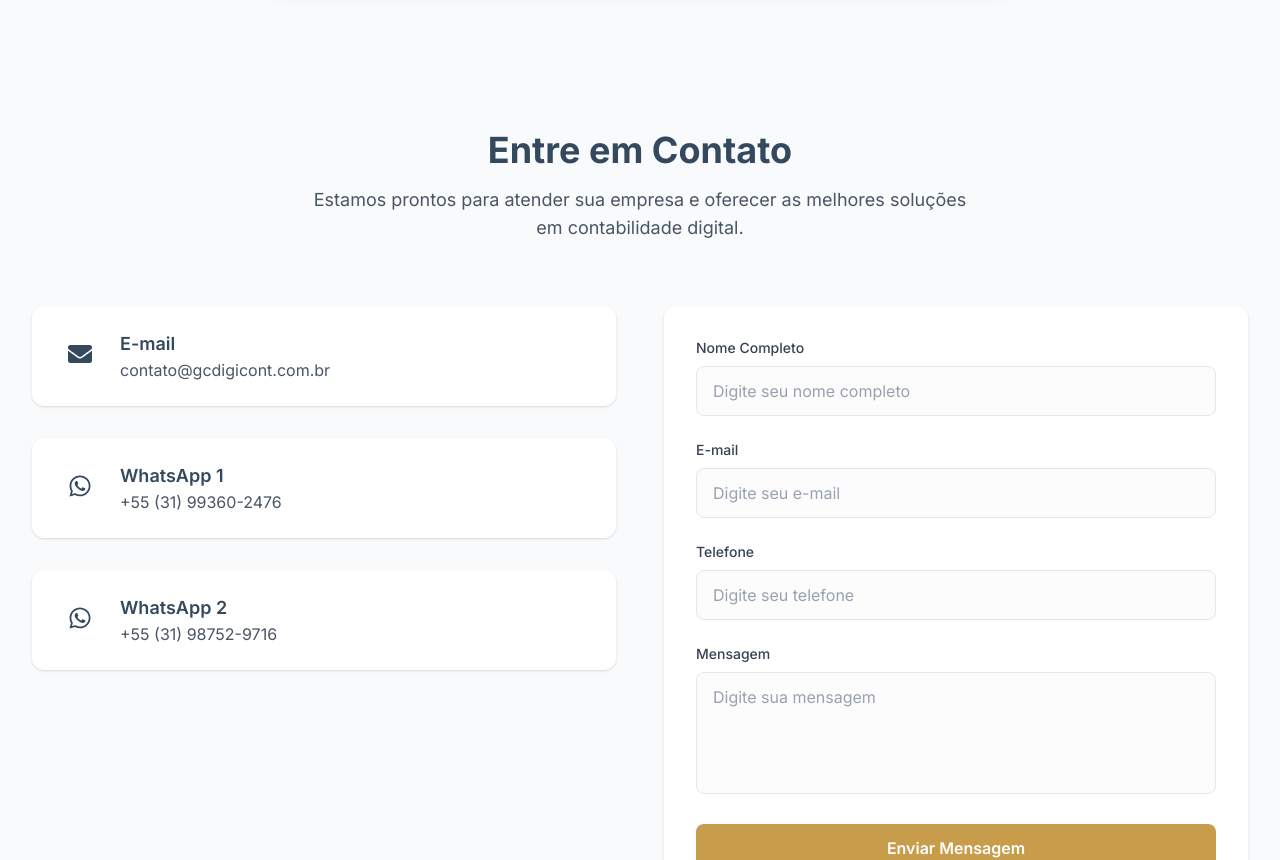
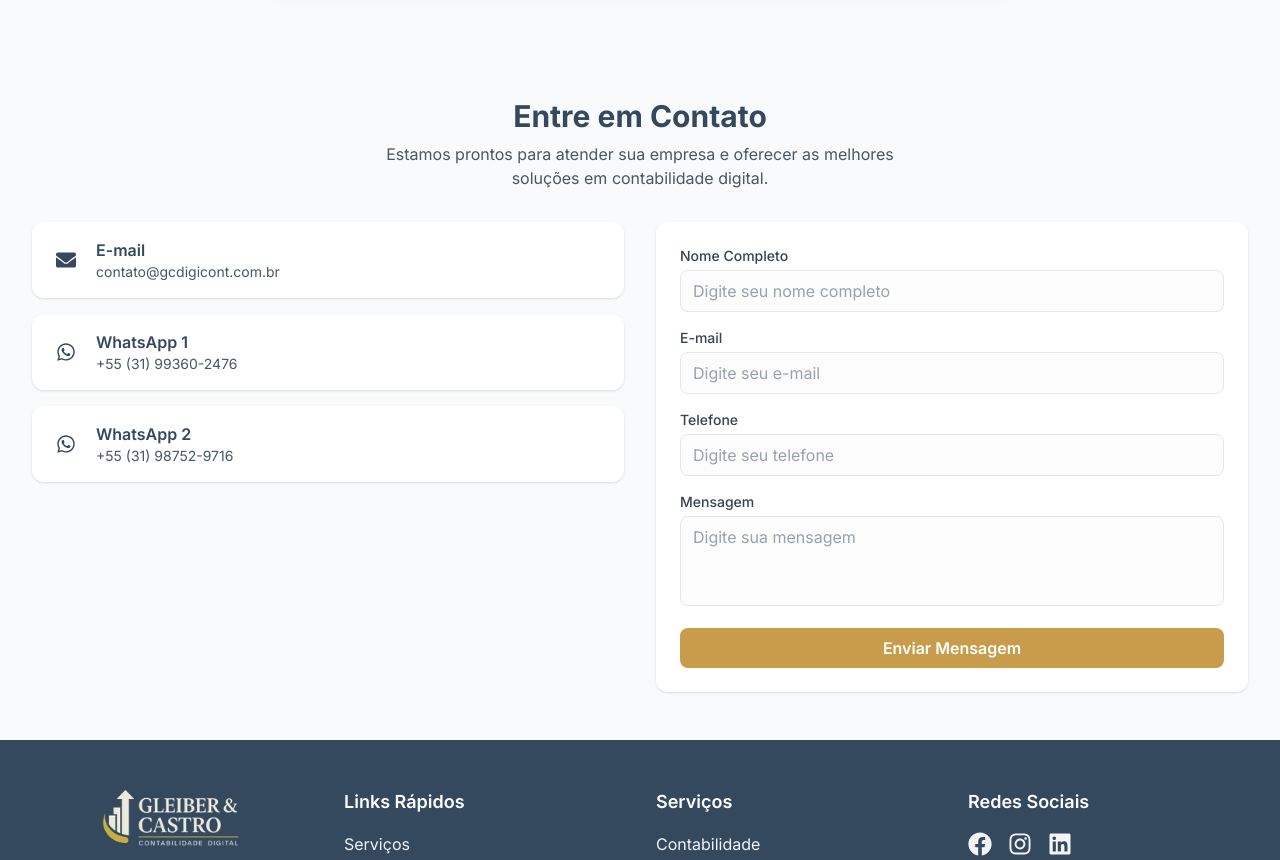
Before and after one commit to diogocoutinho/gcdigicont2, a Next.js app: page / in a window 1280 px wide. Shown: the part 2440-3300 px from the top of the page. Built offline with nearby package versions, Linux system fonts and the light colour scheme.

Commit message:
Enhance deployment workflow by adding EmailJS configuration secrets; update Contact component styles for improved layout and accessibility.

```diff
--- a/src/components/Contact.tsx
+++ b/src/components/Contact.tsx
@@ -65,57 +65,59 @@ export default function Contact() {
   };
 
   return (
-    <section id="contato" className="py-20 bg-gray-50">
+    <section id="contato" className="py-12 bg-gray-50">
       <div className="container mx-auto px-4 sm:px-6 lg:px-8">
-        <div className="text-center mb-16">
-          <h2 className="text-3xl sm:text-4xl font-bold text-light mb-4">
+        <div className="text-center mb-8">
+          <h2 className="text-2xl sm:text-3xl font-bold text-light mb-2">
             Entre em Contato
           </h2>
-          <p className="text-lg text-gray-600 max-w-2xl mx-auto">
+          <p className="text-base text-gray-600 max-w-xl mx-auto">
             Estamos prontos para atender sua empresa e oferecer as melhores
             soluções em contabilidade digital.
           </p>
         </div>
 
-        <div className="grid grid-cols-1 lg:grid-cols-2 gap-12">
+        <div className="grid grid-cols-1 lg:grid-cols-2 gap-8">
           {/* Contact Information */}
-          <div className="space-y-8">
-            <div className="bg-white p-6 rounded-xl shadow-sm hover:shadow-md transition-shadow duration-300">
-              <div className="flex items-start space-x-4">
-                <div className="bg-primary/10 p-3 rounded-lg text-light">
-                  <FaEnvelope className="w-6 h-6" />
+          <div className="space-y-4">
+            <div className="bg-white p-4 rounded-xl shadow-sm hover:shadow-md transition-shadow duration-300">
+              <div className="flex items-center space-x-3">
+                <div className="bg-primary/10 p-2 rounded-lg text-light">
+                  <FaEnvelope className="w-5 h-5" />
                 </div>
                 <div>
-                  <h3 className="text-lg font-semibold text-light">E-mail</h3>
-                  <p className="text-gray-600">contato@gcdigicont.com.br</p>
+                  <h3 className="text-base font-semibold text-light">E-mail</h3>
+                  <p className="text-sm text-gray-600">
+                    contato@gcdigicont.com.br
+                  </p>
                 </div>
               </div>
             </div>
 
-            <div className="bg-white p-6 rounded-xl shadow-sm hover:shadow-md transition-shadow duration-300">
-              <div className="flex items-start space-x-4">
-                <div className="bg-primary/10 p-3 rounded-lg text-light">
-                  <FaWhatsapp className="w-6 h-6" />
+            <div className="bg-white p-4 rounded-xl shadow-sm hover:shadow-md transition-shadow duration-300">
+              <div className="flex items-center space-x-3">
+                <div className="bg-primary/10 p-2 rounded-lg text-light">
+                  <FaWhatsapp className="w-5 h-5" />
                 </div>
                 <div>
-                  <h3 className="text-lg font-semibold text-light">
+                  <h3 className="text-base font-semibold text-light">
                     WhatsApp 1
                   </h3>
-                  <p className="text-gray-600">+55 (31) 99360-2476</p>
+                  <p className="text-sm text-gray-600">+55 (31) 99360-2476</p>
                 </div>
               </div>
             </div>
 
-            <div className="bg-white p-6 rounded-xl shadow-sm hover:shadow-md transition-shadow duration-300">
-              <div className="flex items-start space-x-4">
-                <div className="bg-primary/10 p-3 rounded-lg text-light">
-                  <FaWhatsapp className="w-6 h-6" />
+            <div className="bg-white p-4 rounded-xl shadow-sm hover:shadow-md transition-shadow duration-300">
+              <div className="flex items-center space-x-3">
+                <div className="bg-primary/10 p-2 rounded-lg text-light">
+                  <FaWhatsapp className="w-5 h-5" />
                 </div>
                 <div>
-                  <h3 className="text-lg font-semibold text-light">
+                  <h3 className="text-base font-semibold text-light">
                     WhatsApp 2
                   </h3>
-                  <p className="text-gray-600">+55 (31) 98752-9716</p>
+                  <p className="text-sm text-gray-600">+55 (31) 98752-9716</p>
                 </div>
               </div>
             </div>
@@ -124,11 +126,11 @@ export default function Contact() {
           {/* Contact Form */}
           <form
             onSubmit={handleSubmit}
-            className="bg-white p-8 rounded-xl shadow-sm space-y-6"
+            className="bg-white p-6 rounded-xl shadow-sm space-y-4"
           >
             {submitStatus.type && (
               <div
-                className={`p-4 rounded-lg ${
+                className={`p-3 rounded-lg text-sm ${
                   submitStatus.type === "success"
                     ? "bg-green-50 text-green-800"
                     : "bg-red-50 text-red-800"
@@ -138,98 +140,90 @@ export default function Contact() {
               </div>
             )}
 
-            <div className="space-y-2">
+            <div className="space-y-1">
               <label
                 htmlFor="name"
                 className="block text-sm font-medium text-gray-700"
               >
                 Nome Completo
               </label>
-              <div className="relative">
               <input
                 type="text"
                 id="name"
                 name="name"
                 value={formData.name}
                 onChange={handleChange}
-                  className="w-full px-4 py-3 rounded-lg border border-gray-200 focus:border-primary focus:ring-2 focus:ring-primary/20 transition-all duration-200 bg-gray-50/50 placeholder-gray-400 text-gray-700"
+                className="w-full px-3 py-2 rounded-lg border border-gray-200 focus:border-primary focus:ring-2 focus:ring-primary/20 transition-all duration-200 bg-gray-50/50 placeholder-gray-400 text-gray-700"
                 placeholder="Digite seu nome completo"
                 required
                 disabled={isSubmitting}
               />
             </div>
-            </div>
 
-            <div className="space-y-2">
+            <div className="space-y-1">
               <label
                 htmlFor="email"
                 className="block text-sm font-medium text-gray-700"
               >
                 E-mail
               </label>
-              <div className="relative">
               <input
                 type="email"
                 id="email"
                 name="email"
                 value={formData.email}
                 onChange={handleChange}
-                  className="w-full px-4 py-3 rounded-lg border border-gray-200 focus:border-primary focus:ring-2 focus:ring-primary/20 transition-all duration-200 bg-gray-50/50 placeholder-gray-400 text-gray-700"
+                className="w-full px-3 py-2 rounded-lg border border-gray-200 focus:border-primary focus:ring-2 focus:ring-primary/20 transition-all duration-200 bg-gray-50/50 placeholder-gray-400 text-gray-700"
                 placeholder="Digite seu e-mail"
                 required
                 disabled={isSubmitting}
               />
             </div>
-            </div>
 
-            <div className="space-y-2">
+            <div className="space-y-1">
               <label
                 htmlFor="phone"
                 className="block text-sm font-medium text-gray-700"
               >
                 Telefone
               </label>
-              <div className="relative">
               <input
                 type="tel"
                 id="phone"
                 name="phone"
                 value={formData.phone}
                 onChange={handleChange}
-                  className="w-full px-4 py-3 rounded-lg border border-gray-200 focus:border-primary focus:ring-2 focus:ring-primary/20 transition-all duration-200 bg-gray-50/50 placeholder-gray-400 text-gray-700"
+                className="w-full px-3 py-2 rounded-lg border border-gray-200 focus:border-primary focus:ring-2 focus:ring-primary/20 transition-all duration-200 bg-gray-50/50 placeholder-gray-400 text-gray-700"
                 placeholder="Digite seu telefone"
                 required
                 disabled={isSubmitting}
               />
             </div>
-            </div>
 
-            <div className="space-y-2">
+            <div className="space-y-1">
               <label
                 htmlFor="message"
                 className="block text-sm font-medium text-gray-700"
               >
                 Mensagem
               </label>
-              <div className="relative">
               <textarea
                 id="message"
                 name="message"
                 value={formData.message}
                 onChange={handleChange}
-                  rows={4}
-                  className="w-full px-4 py-3 rounded-lg border border-gray-200 focus:border-primary focus:ring-2 focus:ring-primary/20 transition-all duration-200 bg-gray-50/50 placeholder-gray-400 text-gray-700 resize-none"
+                rows={3}
+                className="w-full px-3 py-2 rounded-lg border border-gray-200 focus:border-primary focus:ring-2 focus:ring-primary/20 transition-all duration-200 bg-gray-50/50 placeholder-gray-400 text-gray-700 resize-none"
                 placeholder="Digite sua mensagem"
                 required
                 disabled={isSubmitting}
               />
             </div>
-            </div>
 
             <button
               type="submit"
               disabled={isSubmitting}
-              className={`w-full py-3 px-6 rounded-lg font-semibold transition-all duration-200 transform hover:scale-[1.02] focus:outline-none focus:ring-2 focus:ring-offset-2 ${
+              className={`w-full py-2 px-4 rounded-lg font-semibold transition-all duration-200 transform hover:scale-[1.02] focus:outline-none focus:ring-2 focus:ring-offset-2 ${
                 isSubmitting
                   ? "bg-gray-300 dark:bg-gray-600 text-gray-500 dark:text-gray-400 cursor-not-allowed"
                   : "bg-secondary text-white hover:bg-secondary/90 focus:ring-secondary"
```
Lines whose indentation alone changed are shown as unchanged.
